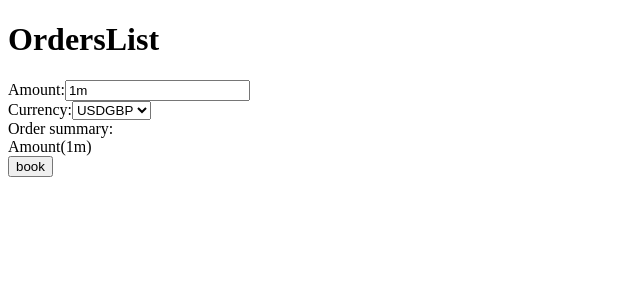
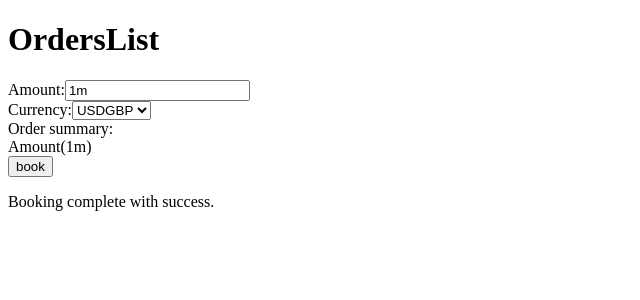
Before and after one commit to salmenus/standard, a React app: page / in a window 1280 px wide. Both pictures are taken after a click on the button "book". Shown: the top 300 px of the page, without its empty margins (0-640 px from the left). Built offline with nearby package versions, Linux system fonts and the light colour scheme.

Commit message:
Updated view to add booking status

```diff
--- a/src/orders/store/reducers.ts
+++ b/src/orders/store/reducers.ts
@@ -25,6 +25,7 @@ export const book = (state: Readonly<StoreState>): StoreState => {
     log(`booking`);
     return {
         ...state,
+        bookingResults: null,
         isBooking: true
     };
 };
@@ -32,7 +33,7 @@ export const book = (state: Readonly<StoreState>): StoreState => {
 export const bookingComplete = (state: Readonly<StoreState>, bookingSuccess: boolean): StoreState => {
     log(`booking completed`);
 
-    const bookingMessage = bookingSuccess ? 'Booking complete with success' : 'Booking failed! An error occurred. Please try again.';
+    const bookingMessage = bookingSuccess ? 'Booking complete with success.' : 'Booking failed. Please try again.';
     return {
         ...state,
         isBooking: false,
--- a/src/orders/store/sideEffects.ts
+++ b/src/orders/store/sideEffects.ts
@@ -7,7 +7,7 @@ const ordersService = new OrdersService();
 
 export const SideEffects = {
     book(state: Readonly<StoreState>, onDone: (doneAction: Action, ...args: any) => void) {
-        log(`booking execution`);
+        log(`booking execution: ${state.currencyPair} | ${state.amount}`);
         ordersService.book(state.currencyPair, state.amount, (success) => {
             onDone(BOOKING_COMPLETE, success);
         });
--- a/src/orders/views/ordersView.tsx
+++ b/src/orders/views/ordersView.tsx
@@ -41,7 +41,7 @@ export default class OrdersView extends React.Component<OrdersViewProps, OrdersV
         store.unsubscribe(this.onStoreStateChange);
     }
 
-    // Minor memory/performance optimisation:
+    // Minor performance optimisation:
     // Passing a lambda function to 'onChange' and 'onClick' attributes (as it was previously done) implies
     // that we define a new function (the lambda function) each time a render() function is called.
     // By passing a reference to an event handler defined at class level (like the next 3 functions)
@@ -64,8 +64,19 @@ export default class OrdersView extends React.Component<OrdersViewProps, OrdersV
         store.dispatchAction(BOOK);
     };
 
+    getBookingStatusMessage = () => {
+        const { isBooking, bookingResults } = this.state;
+        if (isBooking) {
+            return 'Booking in progress.';
+        }
+
+        return bookingResults;
+    }
+
     render() {
-        const shouldDisableForm = this.state.isBooking === true;
+        const { isBooking } = this.state;
+        const shouldDisableForm = isBooking === true;
+        const statusMessage = this.getBookingStatusMessage();;
         return (
             <div>
                 <h1>OrdersList</h1>
@@ -87,6 +98,9 @@ export default class OrdersView extends React.Component<OrdersViewProps, OrdersV
                         book
                     </button>
                 </div>
+                {statusMessage && (
+                    <p>{statusMessage}</p>
+                )}
             </div>
         );
     }
```
